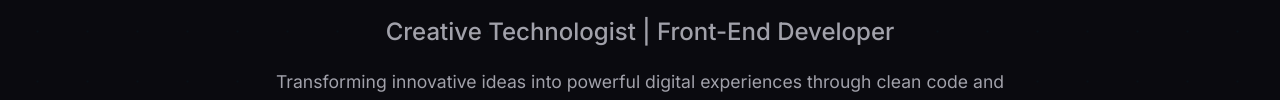
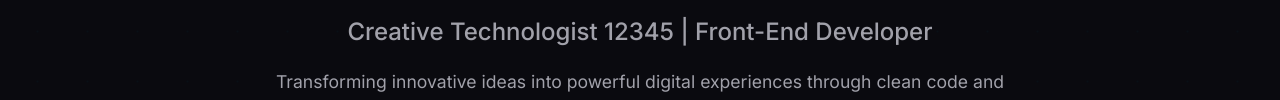
Before and after one commit to Siphiwe-Khumalo/Portfolio-Website-, a plain HTML site: page index.html in a window 1280 px wide. Shown: the part 606-706 px from the top of the page. Drawn offline with Linux system fonts and the light colour scheme.

Commit message:
Revise title and subtitle in index.html
Updated the title and subtitle in the HTML file.

```diff
--- a/index.html
+++ b/index.html
@@ -3,7 +3,7 @@
 <head>
   <meta charset="UTF-8" />
   <meta name="viewport" content="width=device-width, initial-scale=1.0" />
-  <title>Siphiwe Khumalo | Creative Technologist i guess </title>
+  <title>Siphiwe Khumalo | Creative Technologist</title>
   <style>
     @import url('https://fonts.googleapis.com/css2?family=Inter:wght@300;400;500;600;700&family=Fira+Code:wght@400;500&display=swap');
 
@@ -645,7 +645,7 @@
       <img src="image.png" alt="Siphiwe Khumalo" class="profile-image" />
       <div class="hero-content">
         <h1>Siphiwe Khumalo</h1>
-        <p class="subtitle">Creative Technologist | Front-End Developer</p>
+        <p class="subtitle">Creative Technologist 12345 | Front-End Developer</p>
         <p class="tagline">Transforming innovative ideas into powerful digital experiences through clean code and cutting-edge technology</p>
         <div class="cta-buttons">
           <a href="#projects" class="btn btn-primary">View My Work</a>
```
